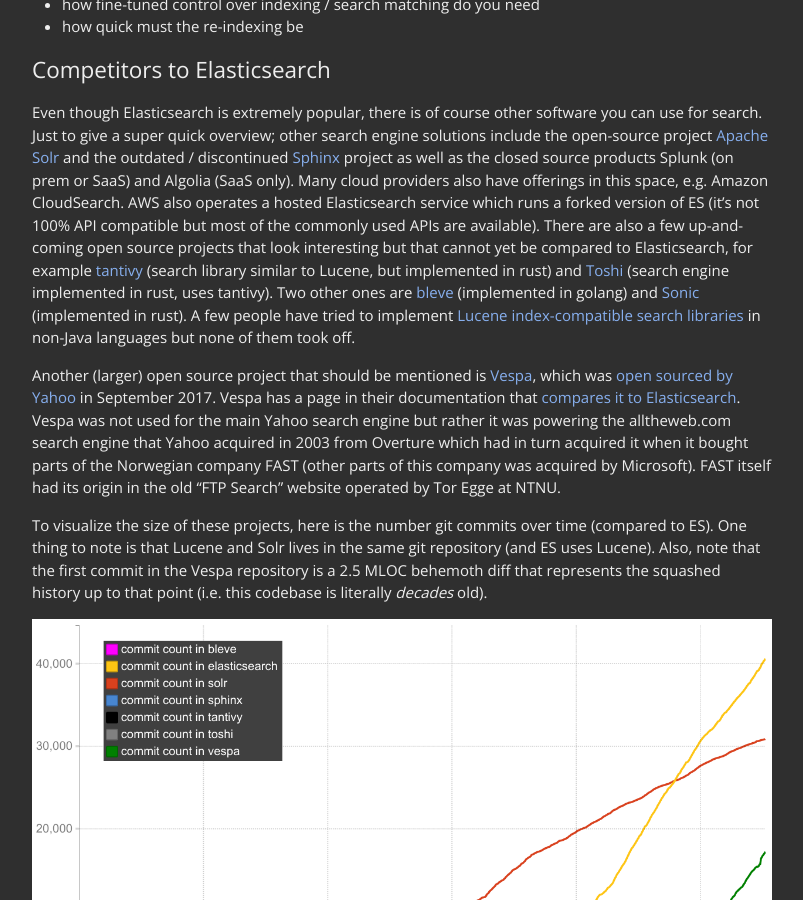
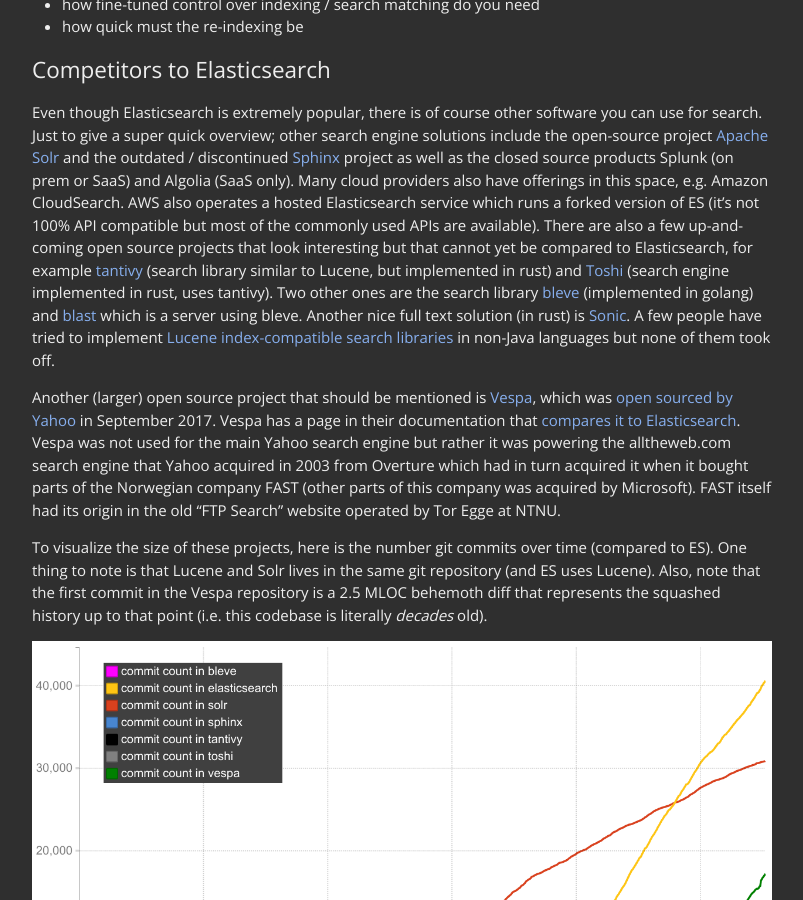
Before and after one commit to mo/mo.github.io, a Jekyll site: the page built from _posts/2019-04-08-elastic-search-introduction.md, in a window 1280 px wide and 900 px high, scrolled down 4947 px. Shown: the whole window, without its empty margins (238-1041 px from the left). Built offline with Jekyll 4.4.1, drawn with Linux system fonts in a browser that asks for light colours; some web fonts are replaced; comment, search, counter and statistics services are not loaded.

Commit message:
Add note about "blast"

```diff
--- a/_posts/2019-04-08-elastic-search-introduction.md
+++ b/_posts/2019-04-08-elastic-search-introduction.md
@@ -259,10 +259,12 @@
 [tantivy](https://github.com/tantivy-search/tantivy) (search library similar to
 Lucene, but implemented in rust) and
 [Toshi](https://github.com/toshi-search/Toshi) (search engine implemented in
-rust, uses tantivy). Two other ones are
+rust, uses tantivy). Two other ones are the search library
 [bleve](https://github.com/blevesearch/bleve) (implemented in golang) and
-[Sonic](https://github.com/valeriansaliou/sonic) (implemented in rust). A few
-people have tried to implement [Lucene index-compatible search
+[blast](https://github.com/mosuka/blast) which is a server using bleve. Another
+nice full text solution (in rust) is
+[Sonic](https://github.com/valeriansaliou/sonic). A few people have tried to
+implement [Lucene index-compatible search
 libraries](https://wiki.apache.org/lucene-java/LuceneImplementations) in
 non-Java languages but none of them took off.
 
```
